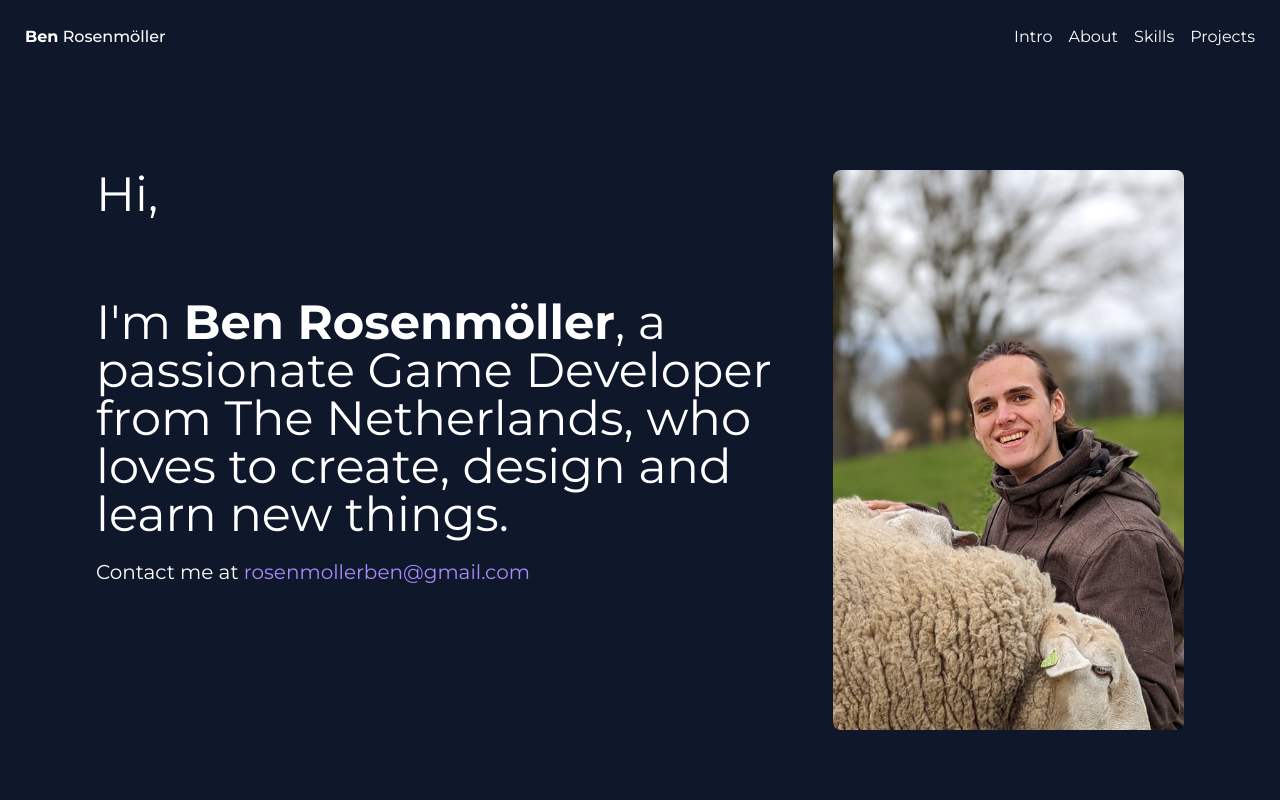
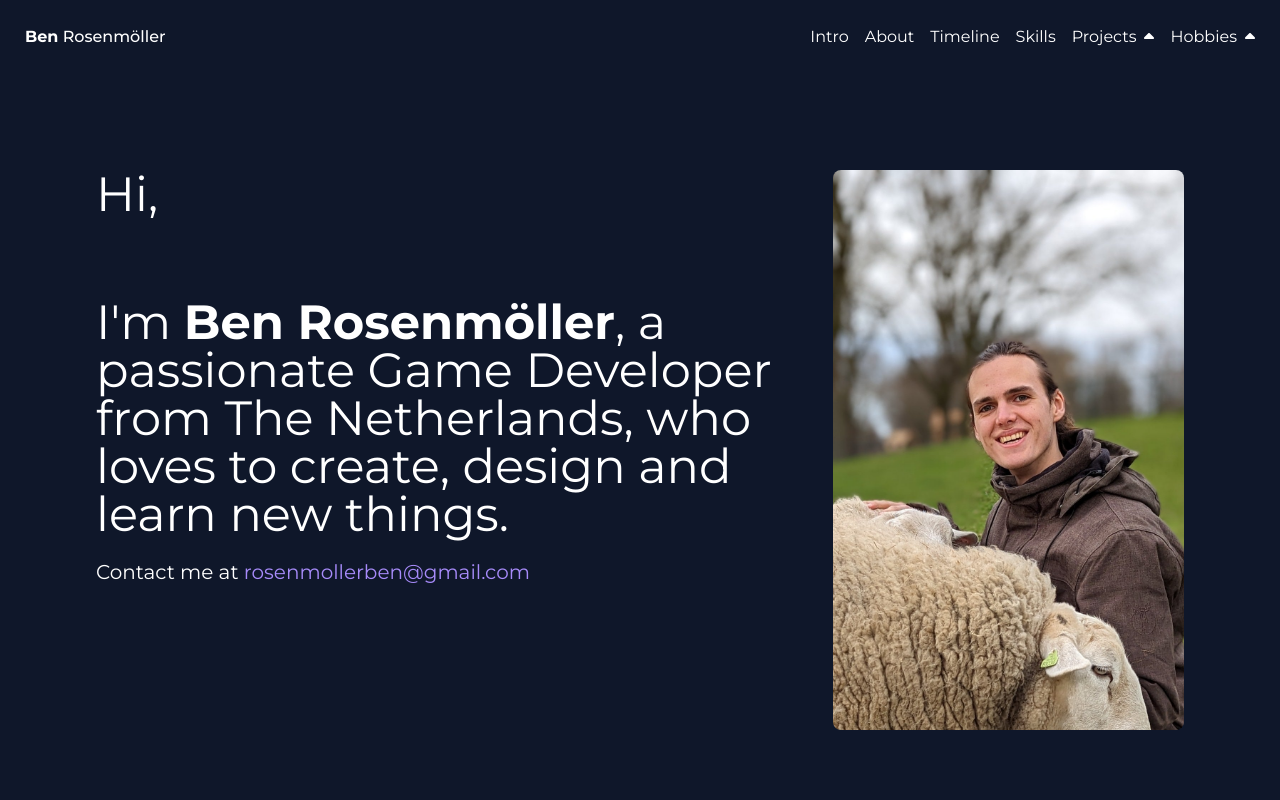
Before and after one commit to brosenmoller/brosenmoller.github.io, a Vue app: page / in a window 1280 px wide. Shown: the top 800 px of the page. Built offline with nearby package versions, Linux system fonts and the light colour scheme; the HTML template or start-up script is replaced by a standard one.

Commit message:
Added Header Dropdown

```diff
--- a/src/components/Header.vue
+++ b/src/components/Header.vue
@@ -1,27 +1,125 @@
 <template>
     <header class="sticky z-[10] top-0 duration-200 px-6 flex items-center justify-between
-     border border-solid py-6 bg-slate-900 border-transparent">
+     border border-solid py-6 bg-slate-900 border-transparent"
+     @mouseleave="HideAllMenus()">
 
         <h1 class="font-medium ">
             <b class="font-bold">Ben</b> Rosenmöller
         </h1>
 
         <div class="sm:flex items-center gap-4 hidden">
-            <a v-for="tab in tabs" :href="tab.link" class="duration-200 hover:text-violet-400">
+            <a v-for="tab in tabs" @mouseenter="HideAllMenus()" :href="tab.link" class="duration-200 hover:text-violet-400 flex justify-between">
                 <p>{{tab.name}}</p>
             </a>
+
+
+            <div v-for="(tab, index) in tabsWithChildren">
+                <button @mouseenter="ShowMenu(index)" class="duration-200 hover:text-violet-400 flex justify-between">
+                    <p>{{tab.name}}</p>
+                    <FontAwesomeIcon :icon="faCaretUp" class="my-auto ml-2 transition-transform ease-in-out duration-500" :class="tab.active ? 'rotate-180' : ''"/>
+
+                </button>
+
+                <div
+                    :id="tab.name"
+                    :class="!tab.active ? 'opacity-0 scale-95 pointer-events-none' : 'opacity-100 scale-100'"
+                    class="transition ease-in-out duration-500 absolute right-0 z-10 mt-2 w-56 origin-top-right rounded-md bg-slate-700 shadow-lg ring-1
+                        ring-black ring-opacity-5 focus:outline-none"
+                    role="menu"
+                >
+
+                    <div class="py-1" role="none">
+
+                        <a :href="tab.link" class="text-white block px-4 py-2 text-sm hover:bg-slate-600 focus:bg-slate-500 font-bold" >
+                            All {{ tab.name }}
+                        </a>
+
+                        <div class="border-t-2 border-slate-400"></div>
+
+                        <a
+                            v-for="child in tab.children"
+                            href="#"
+                            class="text-white block px-4 py-2 text-sm hover:bg-slate-600 focus:bg-slate-500"
+                        >
+                            {{ child }}
+                        </a>
+
+                    </div>
+
+                </div>
+            </div>
         </div>
 
     </header>
 </template>
 
 <script setup>
-    import { ref } from 'vue'
+    import { ref } from 'vue';
+    import { FontAwesomeIcon } from '@fortawesome/vue-fontawesome';
+    import { faCaretUp } from '@fortawesome/free-solid-svg-icons';
+
+    const hasEntered = ref(false);
 
     const tabs = ref([
-        { name: 'Intro', link: '#intro' },
-        { name: 'About', link: '#about' },
-        { name: 'Skills', link: '#skills' },
-        { name: 'Projects', link: '#projects' },
-    ])
+        {
+            name: 'Intro',
+            link: '#intro'
+        },
+        {
+            name: 'About',
+            link: '#about'
+        },
+        {
+            name: 'Timeline',
+            link: '#timeline'
+        },
+        {
+            name: 'Skills',
+            link: '#skills'
+        },
+    ]);
+
+    const tabsWithChildren = ref([
+        {
+            active: false,
+            name: 'Projects',
+            link: '#projects',
+            children: [
+                'Voxel Smith',
+                'Enigma Escape',
+                'Terrain Generation',
+                'Paint Over War',
+                'Under Our Wing'
+            ]
+        },
+        {
+            active: false,
+            name: 'Hobbies',
+            link: '#hobbies',
+            children: [
+                'Nevas Buildings'
+            ]
+        },
+    ]);
+
+    function ShowMenu(index){
+        for (let i = 0; i < tabsWithChildren.value.length; i++) {
+            const element = tabsWithChildren.value[i];
+
+            if (index == i){
+                element.active = true;
+            }
+            else {
+                element.active = false;
+            }
+        }
+    }
+
+    function HideAllMenus(){
+        for (let i = 0; i < tabsWithChildren.value.length; i++) {
+            const element = tabsWithChildren.value[i];
+            element.active = false;
+        }
+    }
+
 </script>
--- a/src/components/MainPageSection.vue
+++ /dev/null
@@ -1,26 +0,0 @@
-<template>
-
-    <section :id="id" class="section-main">
-
-        <div class="lg:w-1/5 pr-5">
-            <h1 class="flex lg:justify-end justify-start font-extrabold text-2xl uppercase text-violet-400">
-                    {{ title }}
-            </h1>
-        </div>
-
-        <div class="lg:w-4/5 pl-5 lg:mt-0 mt-4 flex flex-wrap lg:flex-nowrap lg:justify-start">
-            <slot></slot>
-
-        </div>
-
-    </section>
-
-</template>
-
-<script setup>
-const props = defineProps({
-  id: String,
-  title: String,
-});
-
-</script>
--- /dev/null
+++ b/src/components/MainPageSections/Hobbies.vue
@@ -0,0 +1,35 @@
+<template>
+    <section id="hobbies" class="section-main">
+
+        <div class="lg:w-1/5 pr-5">
+            <h1 class="flex lg:justify-end justify-start font-extrabold text-2xl uppercase text-violet-400">
+                    Hobbies
+            </h1>
+        </div>
+
+        <div class="lg:w-4/5 pl-5 lg:mt-0 mt-4">
+            <ProjectPanel class="mb-5" v-for="project in projects"
+                :title="project.title"
+                :img="project.img"
+                :link="project.link"
+                :description="project.description"
+            />
+        </div>
+
+    </section>
+</template>
+
+<script setup>
+import { ref } from 'vue';
+import ProjectPanel from "./Subcomponents/ProjectPanel.vue";
+
+const projects = ref([
+    {
+        title: "Nevas Buildings",
+        img: "NevasBuildingsCover.jpg",
+        link: "https://www.youtube.com/@NevasBuildings",
+        description: "Nevas Buildings is a Youtube channel I started with a friend of mine. We come together to build historically inspired buildings and I edit them to post to the channel."
+    },
+]);
+
+</script>
--- a/src/components/MainPageSections/Subcomponents/ProjectPanel.vue
+++ b/src/components/MainPageSections/Subcomponents/ProjectPanel.vue
@@ -7,7 +7,7 @@
             <div class="sm:w-3/5 pr-5 flex flex-col justify-between">
               <p class="overflow-hidden" v-html="description"></p>
               <div>
-                <a :href="link" class="fancy-link text-violet-400" target="_blank">To Project Page</a>
+                <a :href="link" class="fancy-link text-violet-400" target="_blank">To Page</a>
               </div>
             </div>
 
--- a/src/routes/Main.vue
+++ b/src/routes/Main.vue
@@ -4,7 +4,8 @@
         <About />
         <Timeline />
         <Skills />
-        <Projects/>
+        <Projects />
+        <Hobbies />
     </main>
 </template>
 
@@ -14,4 +15,5 @@
     import Timeline from "../components/MainPageSections/Timeline.vue";
     import Skills from "../components/MainPageSections/Skills.vue";
     import Projects from "../components/MainPageSections/Projects.vue";
+    import Hobbies from "../components/MainPageSections/Hobbies.vue";
 </script>
```
Also changed, not shown: src/assets/NevasBuildingsCover.jpg (added).
